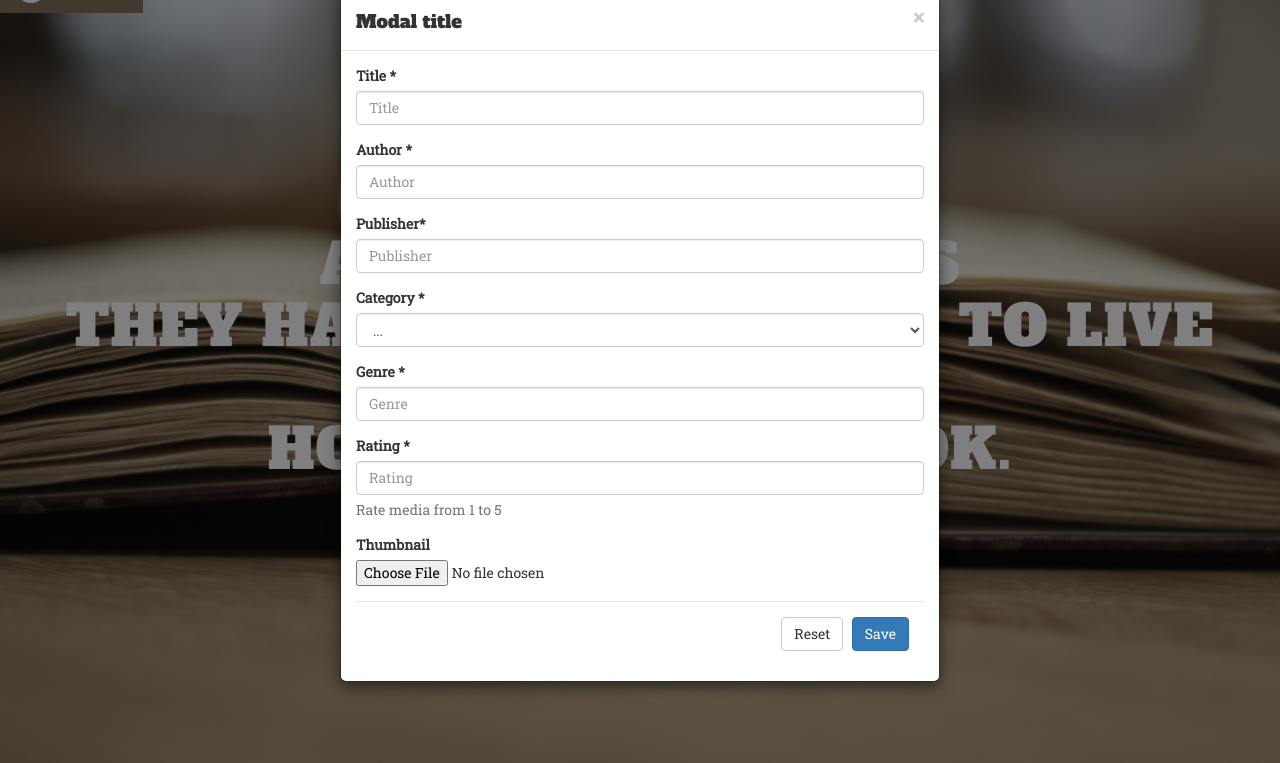
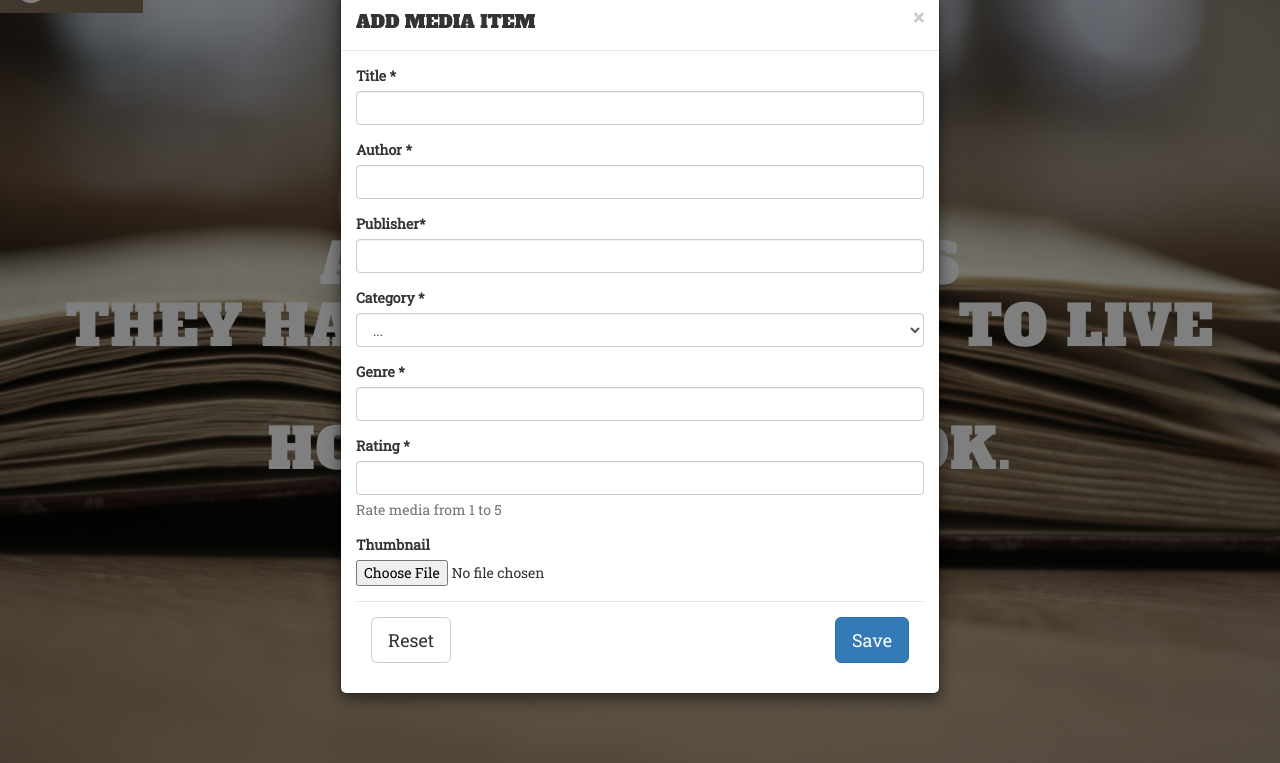
Before and after one commit to tabby42/irene-theiss-FSWD30-CodeReview6, a plain HTML site: page index.html in a window 1280 px wide. Both pictures are taken after a click on the link "ADD MEDIA". Shown: the part 37-800 px from the top of the page. Drawn offline with nearby package versions, Linux system fonts and the light colour scheme; files that its build step writes are made by us from their sources.

Commit message:
remove placeholders

```diff
--- a/index.html
+++ b/index.html
@@ -63,7 +63,7 @@
         <div class="modal-content">
           <div class="modal-header">
             <button type="button" class="close" data-dismiss="modal" aria-label="Close"><span aria-hidden="true">&times;</span></button>
-            <h4 class="modal-title" id="myModalLabel">Modal title</h4>
+            <h4 class="modal-title text-uppercase" id="myModalLabel">Add Media Item</h4>
             <p class="bg-danger normal-danger hidden">Please check your input!</p>
             <p class="bg-danger special-danger hidden">No way! You do NOT want to add this item!</p>
           </div>
@@ -71,23 +71,23 @@
             <form accept-charset="utf-8" onsubmit="return false;">
               <div class="form-group has-feedback">
                 <label for="title">Title *</label>
-                <input type="text" class="form-control" id="title" placeholder="Title" required>
+                <input type="text" class="form-control" id="title" placeholder="" required>
                 <span class="glyphicon glyphicon-ok form-control-feedback hidden" aria-hidden="true"></span>
                 <span class="glyphicon glyphicon-remove form-control-feedback hidden" aria-hidden="true"></span>
               </div>
               <div class="form-group has-feedback">
                 <label for="author">Author *</label>
-                <input type="text" class="form-control" id="author" placeholder="Author" required>
+                <input type="text" class="form-control" id="author" placeholder="" required>
                 <span class="glyphicon glyphicon-ok form-control-feedback hidden" aria-hidden="true"></span>
                 <span class="glyphicon glyphicon-remove form-control-feedback hidden" aria-hidden="true"></span>
               </div>
               <div class="form-group has-feedback">
                 <label for="publisher">Publisher*</label>
-                <input type="text" class="form-control" id="publisher" placeholder="Publisher" required>
+                <input type="text" class="form-control" id="publisher" placeholder="" required>
                 <span class="glyphicon glyphicon-ok form-control-feedback hidden" aria-hidden="true"></span>
                 <span class="glyphicon glyphicon-remove form-control-feedback hidden" aria-hidden="true"></span>
               </div>
-              <div class="form-group">
+              <div class="form-group has-feedback">
                 <label for="category">Category *</label>
                 <select class="form-control" id="category">
                   <option value="...">...</option>
@@ -96,16 +96,18 @@
                   <option value="movies">Movies</option>
                   <option value="music">Music</option>
                 </select>
+                <span class="glyphicon glyphicon-ok form-control-feedback hidden" aria-hidden="true"></span>
+                <span class="glyphicon glyphicon-remove form-control-feedback hidden" aria-hidden="true"></span>
               </div>
               <div class="form-group has-feedback">
                 <label for="genre">Genre *</label>
-                <input type="text" class="form-control" id="genre" placeholder="Genre" required>
+                <input type="text" class="form-control" id="genre" placeholder="" required>
                 <span class="glyphicon glyphicon-ok form-control-feedback hidden" aria-hidden="true"></span>
                 <span class="glyphicon glyphicon-remove form-control-feedback hidden" aria-hidden="true"></span>
               </div>
               <div class="form-group has-feedback">
                 <label for="rating">Rating *</label>
-                <input type="number" class="form-control" id="rating" placeholder="Rating" required min="1" max="5">
+                <input type="number" class="form-control" id="rating" placeholder="" required min="1" max="5">
                 <p class="help-block">Rate media from 1 to 5</p>
                 <span class="glyphicon glyphicon-ok form-control-feedback hidden" aria-hidden="true"></span>
                 <span class="glyphicon glyphicon-remove form-control-feedback hidden" aria-hidden="true"></span>
@@ -115,8 +117,8 @@
                 <input type="file" id="thumbnail">
               </div>
               <div class="modal-footer">
-                <button type="button" class="btn btn-default" id="reset">Reset</button>
-                <button type="submit" id="saveData" class="btn btn-primary">Save</button>
+                <button type="button" class="btn btn-default btn-lg pull-left" id="reset">Reset</button>
+                <button type="submit" id="saveData" class="btn btn-primary btn-lg">Save</button>
               </div>
             </form><!--/Form -->
           </div>
```
